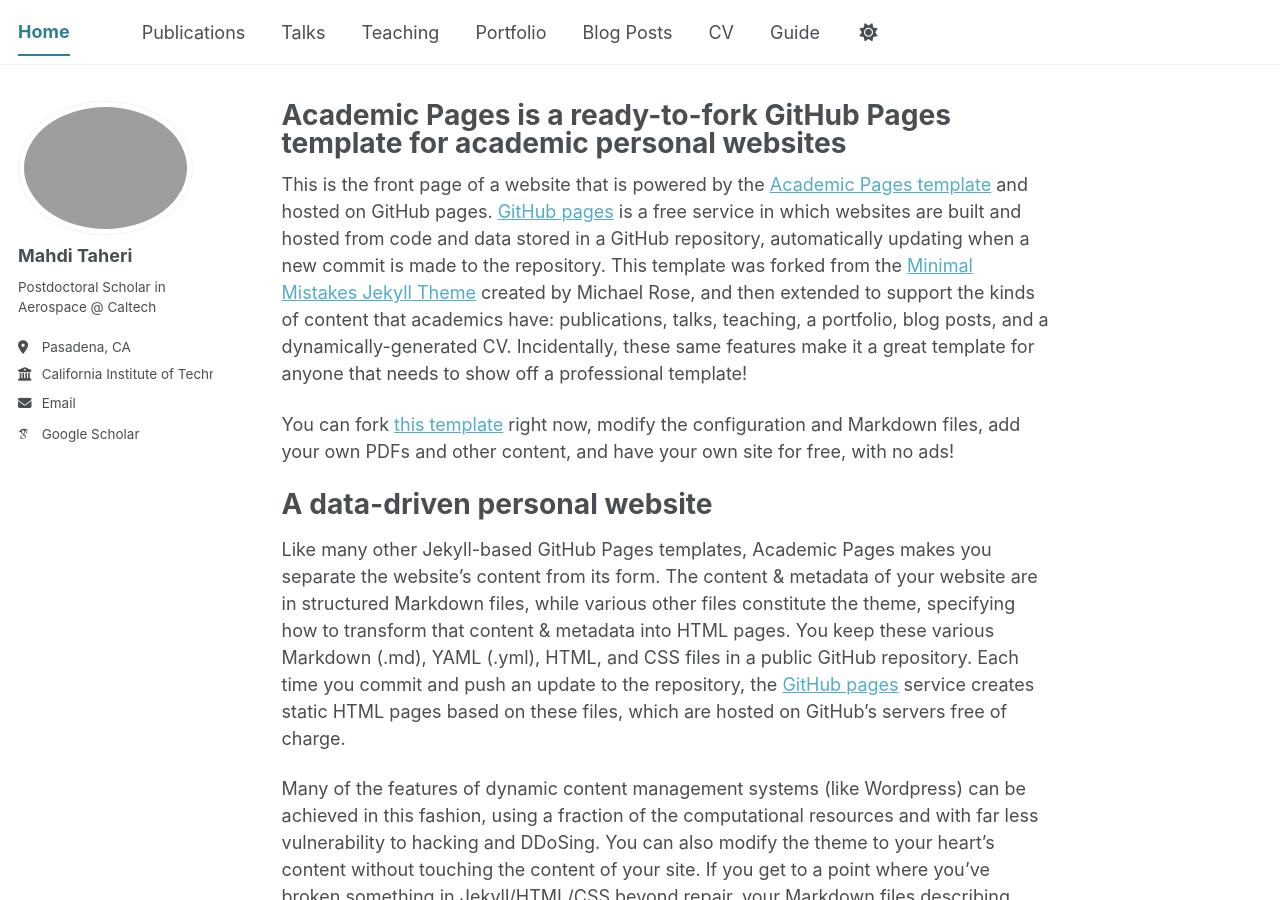
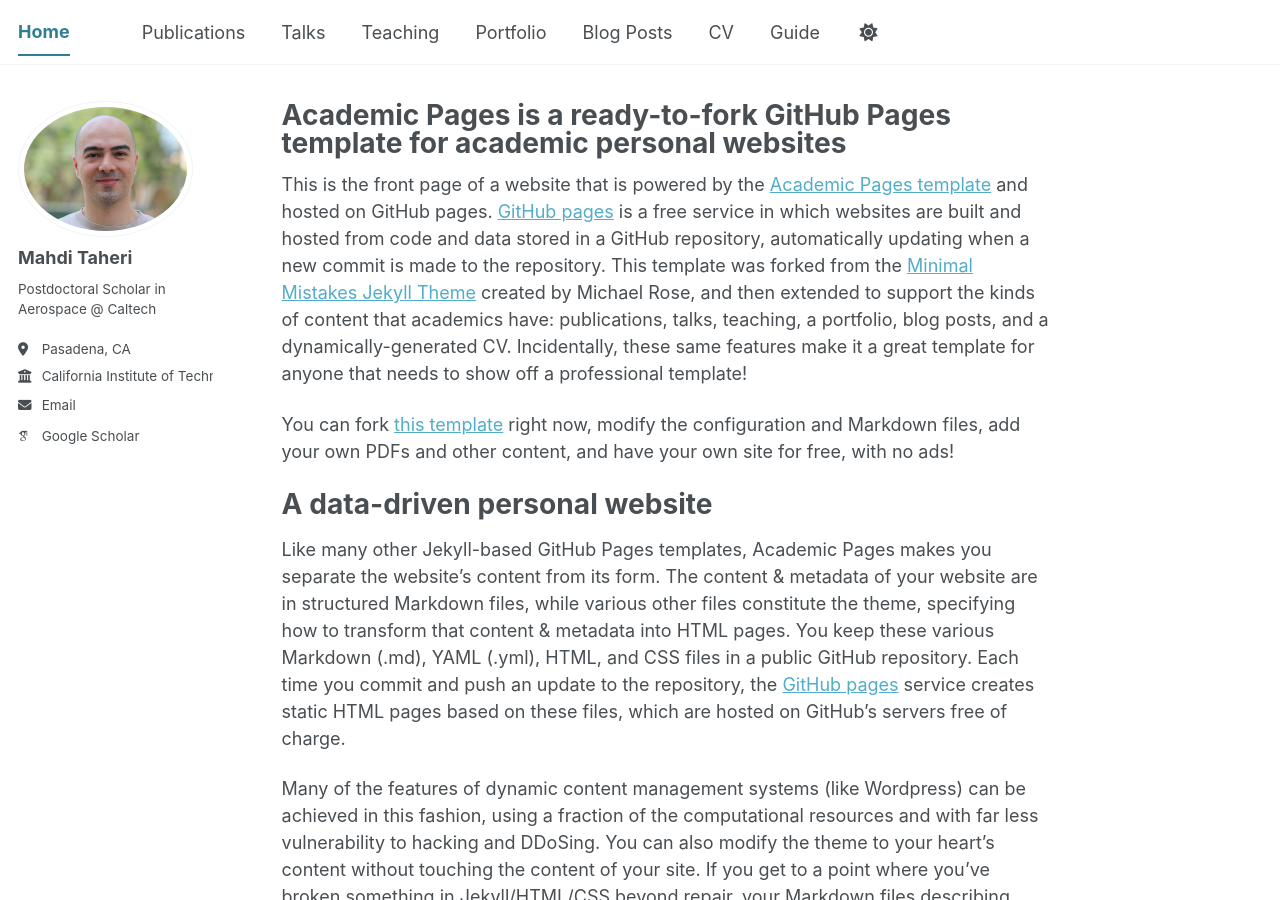
Before and after one commit to mtaheriee/mtaheriee.github.io, a Jekyll site: the page built from _pages/about.md, in a window 1280 px wide and 900 px high. Built offline with Jekyll 4.4.1, drawn with Linux system fonts in a browser that asks for light colours; some web fonts are replaced; a script bundle is joined from its source files by our own code; library files that are not in the unit come from our copies.

Commit message:
Update _config.yml

```diff
--- a/_config.yml
+++ b/_config.yml
@@ -23,7 +23,7 @@ repository               : "academicpages/academicpages.github.io"
 #               Additional customization can be done by editing /_includes/author-profile.html
 author:
   # Biographic information
-  avatar           : "MahdiTaheri.jpg"
+  avatar           : "final.jpg"
   name             : "Mahdi Taheri"
   pronouns         : # example: "He/Him"
   bio              : "Postdoctoral Scholar in Aerospace @ Caltech"
```
